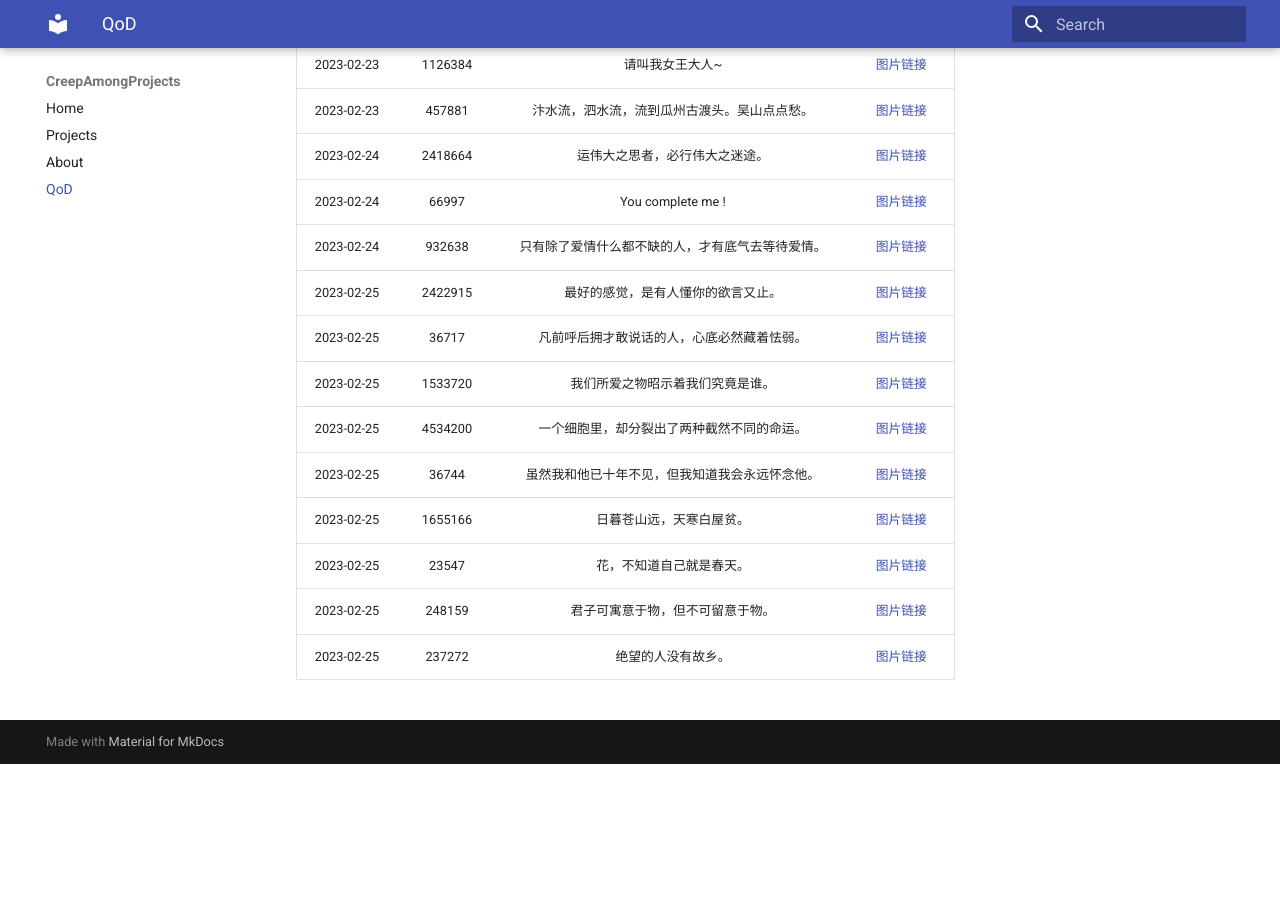
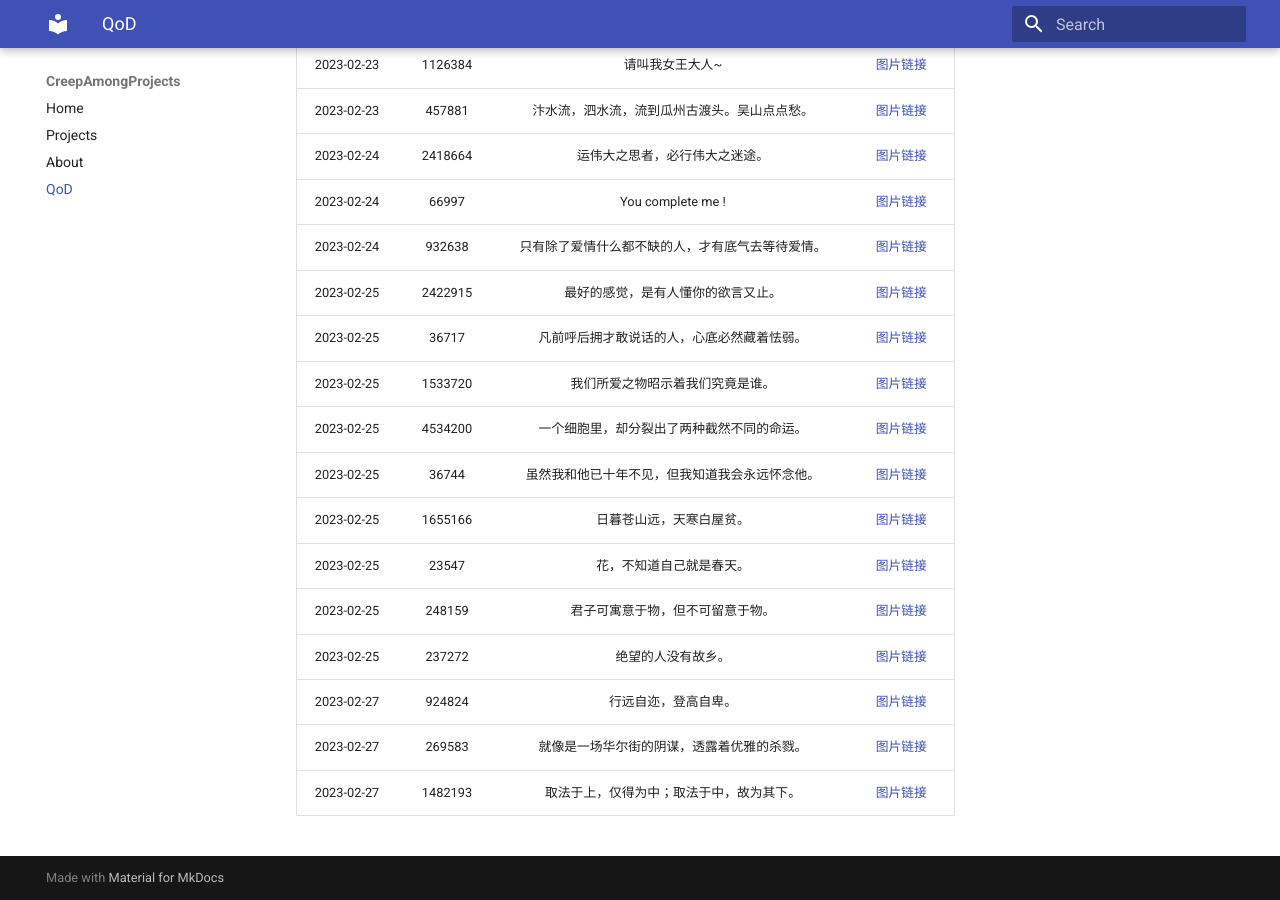
Before and after one commit to Creep-Among-Projects/CAP-Pages, an MkDocs documentation site: the page built from docs/qod.md, in a window 1280 px wide and 900 px high, scrolled down 2629 px. Built offline with MkDocs 1.6.1 and Material for MkDocs 9.7.7, drawn with Linux system fonts in a browser that asks for light colours; comment, search, counter and statistics services are not loaded; before the commit the page ends 3393 px from its top, so only the background shows below that.

Commit message:
QoD Generator: 2023-02-27 23:12:26 UTC+00:00

```diff
--- a/docs/qod.md
+++ b/docs/qod.md
@@ -91,3 +91,6 @@ Theoretically three daily quotes will be automatically updated here each day.
 |2023-02-25|23547|花，不知道自己就是春天。|[图片链接](./qods/23547.jpg)|
 |2023-02-25|248159|君子可寓意于物，但不可留意于物。|[图片链接](./qods/248159.jpg)|
 |2023-02-25|237272|绝望的人没有故乡。|[图片链接](./qods/237272.jpg)|
+|2023-02-27|924824|行远自迩，登高自卑。|[图片链接](./qods/924824.jpg)|
+|2023-02-27|269583|就像是一场华尔街的阴谋，透露着优雅的杀戮。|[图片链接](./qods/269583.jpg)|
+|2023-02-27|1482193|取法于上，仅得为中；取法于中，故为其下。|[图片链接](./qods/1482193.jpg)|
```
Also changed, not shown: docs/qods/1482193.jpg (added), docs/qods/269583.jpg (added), docs/qods/924824.jpg (added), 1 other file.
